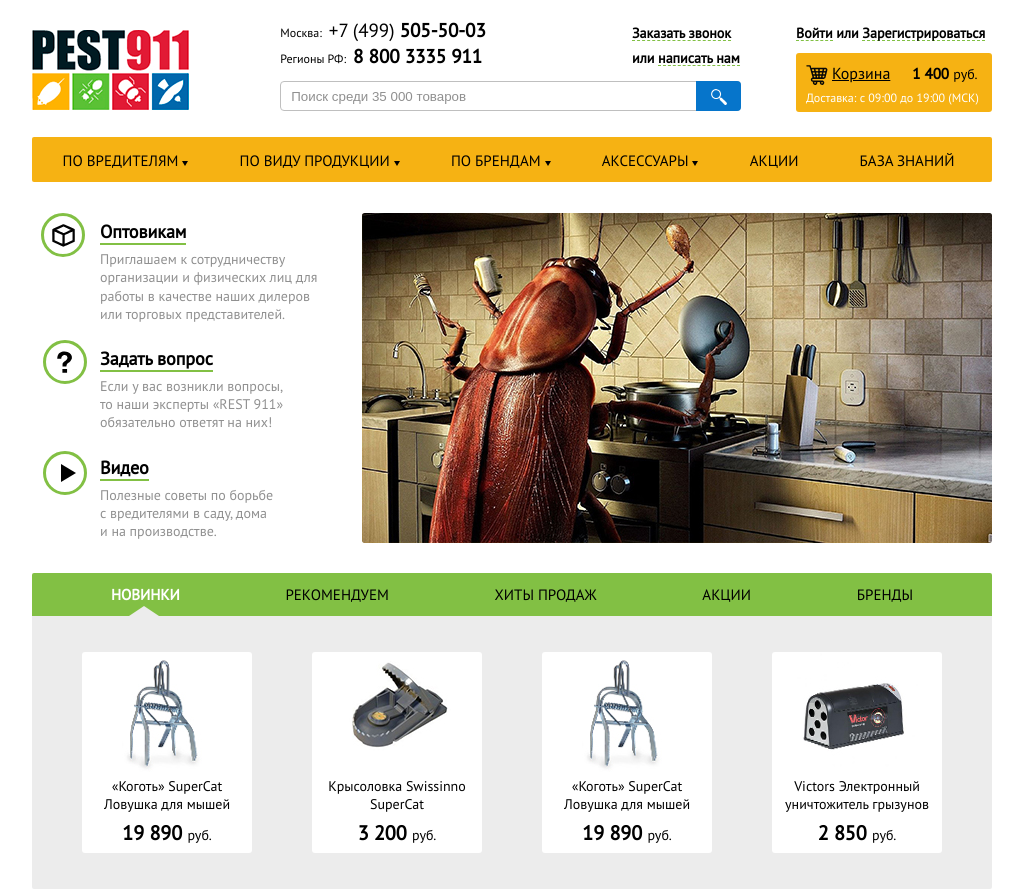
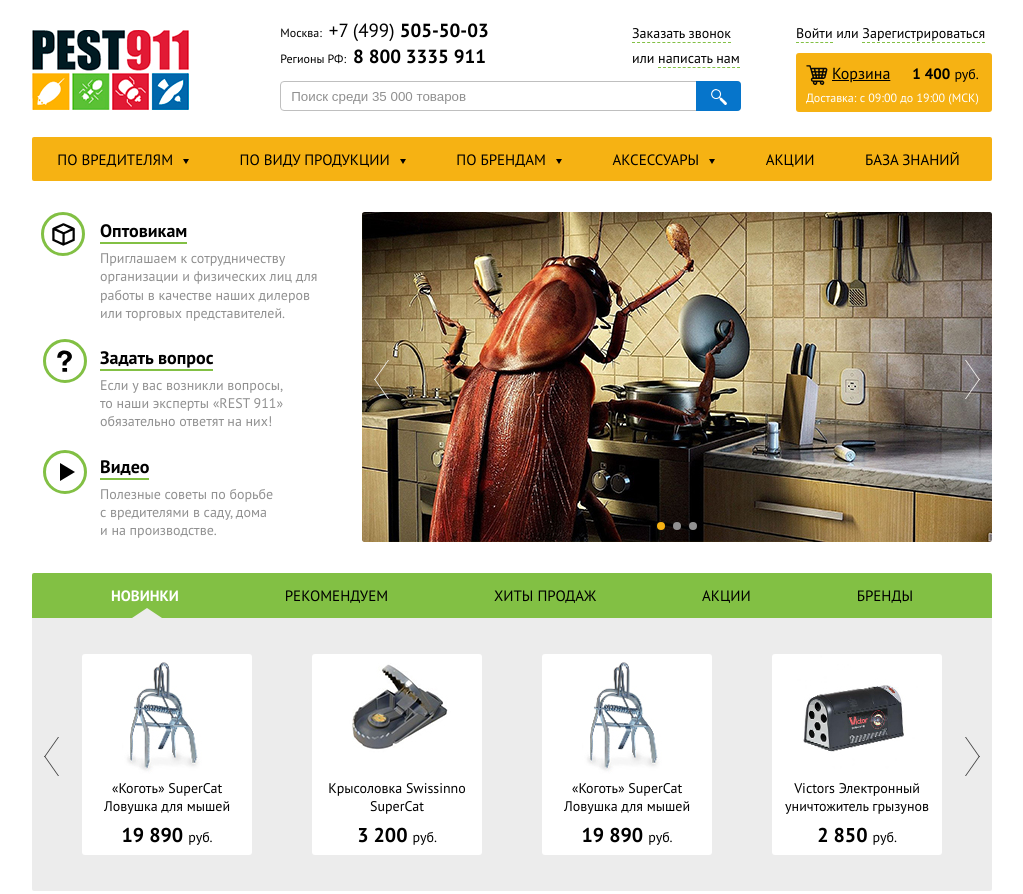
Before and after one commit to Ledyanoy/Ledyanoy.github.io, a plain HTML site: page pest/index.html in a window 1280 px wide. Shown: the top 894 px of the page, without its empty margins (128-1151 px from the left). Drawn offline with Linux system fonts and the light colour scheme.

Commit message:
Add files via upload

```diff
--- a/pest/index.html
+++ b/pest/index.html
@@ -3,6 +3,7 @@
     <head>
       <meta charset="utf-8">
       <link href="styles.css" rel="stylesheet">
+      <link href="scrypt/swiper.min.css" rel="stylesheet">
       <title>Pest911</title>
       <meta name="viewport" content="width=device-width,initial-scale=1">
     </head>
@@ -18,9 +19,9 @@
             <li class="phone__city">Регионы РФ:<a href="tel:88003335911" class="phone__code"><span class="phone__font">8 800 3335 911</span></a>
             </li>
           </ul>
-          <div class="connecting-box__font font">
-              <a href="" class="font font--link">Заказать звонок</a>
-              или <a href="" class="font font--link">написать нам</a>
+          <div class="connecting-box__text text">
+              <a href="" class="text text--link">Заказать&nbsp;звонок</a>
+              или&nbsp;<a href="mailto:" class="text text--link">написать&nbsp;нам</a>
           </div>
           <form class="connecting-box__search">
             <input type="search" placeholder="Поиск среди 35 000 товаров" class="connecting-box__input">
@@ -30,15 +31,14 @@
           </form>
         </div>
         <div class="p-header__buyer-place">
-          <div class="font font--buyer-place">
-            <a href="" class="font font--link">Войти</a>
+          <div class="text">
+            <a href="" class="text text--link">Войти</a>
             или
-            <a href="" class="font font--link">Зарегистрироваться</a>
+            <a href="" class="text text--link">Зарегистрироваться</a>
           </div>
           <div class="p-header__basket basket">
-            <p><a href="" class="basket__icon">Корзина</a><span class="basket__price">1 400</span> <span class="basket__cur">руб.</span>
+            <a href="" class="basket__icon">Корзина</a><span class="basket__price">1 400</span> <span class="basket__cur">руб.</span>
             <span class="basket__delivery">Доставка: с 09:00 до 19:00 (МСК)</span>
-            </p>
           </div>
         </div>
       </header>
@@ -83,9 +83,18 @@
               <p class="present__story">Полезные советы по борьбе с вредителями в саду, дома и на производстве.</p>
             </li>
           </ul>
-          <ul class="present__slider slider">
-            <li><img src="pictures/tarakanishe.jpg" alt="таракан" width="100%"></li>
+          <div class="slider">
+            <div class="swiper-container">
+              <ul class="swiper-wrapper">
+                <li class="swiper-slide"><img src="pictures/tarakanishe.jpg" alt="таракан" width="100%"></li>
+                <li class="swiper-slide"><img src="pictures/tarakanishe.jpg" alt="таракан" width="100%"></li>
+                <li class="swiper-slide"><img src="pictures/tarakanishe.jpg" alt="таракан" width="100%"></li>
               </ul>
+              <div class="swiper-pagination"></div>
+              <div class="swiper-button-prev"></div>
+              <div class="swiper-button-next "></div>
+            </div>
+          </div>
         </div>
         <div class="main__tabs tabs">
           <ul class="tabs__list">
@@ -95,8 +104,11 @@
             <li class="tabs__list-item"><a href="" class="tabs__list-link">акции</a></li>
             <li class="tabs__list-item"><a href="" class="tabs__list-link">бренды</a></li>
           </ul>
-          <ul class="tabs__cards">
-              <li>
+          <div class="slider slider--tabs">
+            <div class="swiper-container swiper-container--tabs">
+              <div class="swiper-wrapper">
+                <ul class="swiper-slide tabs__cards">
+                  <li class="tabs__item">
                     <a href="" class="tabs__card">
                       <div class="tabs__image">
                         <img src="pictures/cogot.jpg" alt="коготь" class="tabs__pic">
@@ -105,7 +117,7 @@
                       <p class="tabs__price">19 890 <span class="tabs__cur">руб.</span></p>
                     </a>
                   </li>
-              <li>
+                  <li class="tabs__item">
                     <a href="" class="tabs__card">
                       <div class="tabs__image">
                         <img src="pictures/kris.jpg" alt="коготь" class="tabs__pic">
@@ -114,7 +126,7 @@
                       <p class="tabs__price">3 200 <span class="tabs__cur">руб.</span></p>
                     </a>
                   </li>
-              <li>
+                  <li class="tabs__item">
                     <a href="" class="tabs__card">
                       <div class="tabs__image">
                         <img src="pictures/cogot.jpg" alt="коготь" class="tabs__pic">
@@ -123,7 +135,7 @@
                       <p class="tabs__price">19 890 <span class="tabs__cur">руб.</span></p>
                     </a>
                   </li>
-              <li>
+                  <li class="tabs__item">
                     <a href="" class="tabs__card">
                       <div class="tabs__image">
                         <img src="pictures/victor.jpg" alt="коготь" class="tabs__pic">
@@ -134,8 +146,14 @@
                   </li>
                 </ul>
               </div>
+              <div class="swiper-pagination"></div>
+              <div class="swiper-button-prev"></div>
+              <div class="swiper-button-next"></div>
+            </div>
+          </div>
+        </div>
         <section class="main__cards">
-          <h2 class="caption-font caption-font--cards">топ вредителей</h2>
+          <h2 class="caption-text main__text">топ вредителей</h2>
           <ul class="cards">
             <li class="cards__item">
               <a href="" class="cards__photo cards__photo--comar"></a>
@@ -165,22 +183,22 @@
         </section>
         <div class="main__interactive interactive">
           <section class="interactive__video">
-            <h2 class="caption-font">Видео</h2>
+            <h2 class="caption-text interactive__video-text">Видео</h2>
             <iframe width="100%" height="100%" src="https://www.youtube.com/embed/JNrRMS4X9ew" frameborder="0" allow="autoplay; encrypted-media" allowfullscreen></iframe>
           </section>
           <section class="interactive__reviews reviews">
-              <h2 class="caption-font">Отзывы</h2>
+              <h2 class="caption-text reviews__text">Отзывы</h2>
               <div class="reviews__member">
                 <p class="reviews__name">Ларина Светлана</p>
-                <p class="reviews__description gray-font">Садовод-любитель. Стаж 2 года</p>
+                <p class="reviews__description gray-text">Садовод-любитель. Стаж 2 года</p>
               </div>
               <p class="reviews__story"><span class="reviews__quotes">&#171</span> Кстати, насчет кротов, был случай: крот проделал ход под сараем. Откопали нору, направили туда отпугиватель. За неделю
                   крот ушел незнамо куда. На улице такие эксперименты не проводила. <span class="reviews__quotes">&#187</span></p>
-              <a href="" class="font-link">Посмотреть все отзывы</a>
+              <a href="" class="text-link">Посмотреть все отзывы</a>
           </section>
           <section class="interactive__subscribe subscribe">
-              <h2 class="caption-font">Подписаться</h2>
-              <p class="gray-font gray-font--subscr">Подпишитесь&nbsp;на&nbsp;рассылку, чтобы&nbsp;первыми узнавать&nbsp;о&nbsp;наших новинках и&nbsp;получать призы</p>
+              <h2 class="caption-text subscribe__text">Подписаться</h2>
+              <p class="gray-text subscribe__gray-text">Подпишитесь&nbsp;на&nbsp;рассылку, чтобы&nbsp;первыми узнавать&nbsp;о&nbsp;наших новинках и&nbsp;получать призы</p>
               <form>
                 <input type="text" class="subscribe__input" placeholder="*Эл. почта">
                 <input type="text" class="subscribe__input" placeholder="Имя">
@@ -188,7 +206,7 @@
                   <button class="button">Подписаться</button>
                 </div>
               </form>
-              <p class="gray-font gray-font--subscr">Заполните <a href="" class="font-link">анкету</a> и получайте индивидуальные предложения!</p>
+              <p class="gray-text subscribe__gray-text">Заполните <a href="" class="text-link">анкету</a> и получайте индивидуальные предложения!</p>
           </section>
         </div>
       </main>
@@ -249,4 +267,17 @@
           </div>
         </div>
       </footer>
+      <script src="scrypt/swiper.min.js"></script>
+      <script>
+        var mySwiper = new Swiper ('.swiper-container', {
+          loop: true,
+          pagination: {
+            el: '.swiper-pagination',
+          },
+          navigation: {
+            nextEl: '.swiper-button-next',
+            prevEl: '.swiper-button-prev',
+          },
+        })
+        </script>
     </body>
--- a/pest/styles.css
+++ b/pest/styles.css
@@ -41,9 +41,18 @@ table {
   border-collapse: collapse;
   border-spacing: 0; }
 
+input {
+  -webkit-border-radius: 0px;
+  -webkit-appearance: none; }
+
 @font-face {
   font-family: "PT Sans";
   src: url(font/PTSans-Regular.woff2); }
+
+@font-face {
+  font-family: "PT Sans";
+  src: url(font/PTSans-Bold.woff2);
+  font-weight: bold; }
 
 .page {
   font-family: "PT Sans", Arial, Georgia;
@@ -92,8 +101,7 @@ table {
         margin: 0; } }
     @media (max-width: 370px) {
       .p-header__cb {
-        flex-direction: column;
-        align-items: center; } }
+        flex-direction: column; } }
   .p-header__buyer-place {
     width: 196px;
     /*for pp*/
@@ -103,15 +111,24 @@ table {
         margin-bottom: 20px; } }
   .p-header__basket {
     margin-top: 7px; }
+  .p-header__image {
+    vertical-align: bottom; }
 
 .connecting-box {
   display: flex;
   flex-wrap: wrap;
   justify-content: space-between; }
+  @media (max-width: 420px) {
+    .connecting-box {
+      flex-direction: column;
+      align-items: center; } }
   .connecting-box__phone {
-    width: 210px; }
-  .connecting-box__font {
+    width: 217px; }
+  .connecting-box__text {
     width: 109px; }
+    @media (max-width: 420px) {
+      .connecting-box__text {
+        width: 250px; } }
   .connecting-box__search {
     width: 100%;
     margin-top: 7px;
@@ -155,19 +172,14 @@ table {
 .phone__font {
   font-weight: bold; }
 
-.font {
+.text {
   font-size: 14px;
-  font-weight: bold;
   line-height: 1.8em; }
-  .font--buyer-place {
-    width: 190px; }
-  .font--link {
-    display: inline-block;
+  .text--link {
     color: #000000;
     text-decoration: none;
-    border-bottom: 1px dashed #82c044;
-    line-height: 1em; }
-    .font--link:hover {
+    border-bottom: 1px dashed #82c044; }
+    .text--link:hover {
       color: #82c044; }
 
 .visually-hidden {
@@ -225,7 +237,7 @@ table {
       align-items: center; } }
 
 .main__tabs {
-  margin-top: 28px;
+  margin-top: 31px;
   /*для pp*/ }
 
 .main__cards {
@@ -239,13 +251,14 @@ table {
 .main__interactive {
   margin-top: 37px; }
 
-.caption-font {
+.main__text {
+  margin-bottom: 37px;
+  /* для pp */
+  margin-left: 9px; }
+
+.caption-text {
   text-transform: uppercase;
-  font-size: 26px;
-  margin-bottom: 37px;
-  /* для pp */ }
-  .caption-font--cards {
-    margin-left: 9px; }
+  font-size: 26px; }
 
 .main-menu {
   width: 100%;
@@ -254,25 +267,23 @@ table {
   border-radius: 2px;
   padding-right: 7px;
   box-sizing: border-box; }
-  @media (max-width: 730px) {
+  @media (max-width: 750px) {
     .main-menu {
       flex-wrap: wrap; } }
-  @media (max-width: 590px) {
+  @media (max-width: 610px) {
     .main-menu {
       flex-direction: column;
       padding: 0; } }
   .main-menu__item {
-    padding-top: 15px;
-    padding-bottom: 14px;
     flex-grow: 1;
     text-align: center;
     position: relative; }
     .main-menu__item:hover .main-menu__sub {
       display: block; }
-    @media (max-width: 730px) {
+    @media (max-width: 750px) {
       .main-menu__item {
-        margin: 0 30px; } }
-    @media (max-width: 590px) {
+        margin: 0 25px; } }
+    @media (max-width: 610px) {
       .main-menu__item {
         padding: 0;
         width: 100%;
@@ -281,6 +292,9 @@ table {
         .main-menu__item:last-child {
           border: none; } }
   .main-menu__link {
+    padding-top: 15px;
+    padding-bottom: 14px;
+    display: block;
     text-decoration: none;
     color: #000000;
     font-size: 15px;
@@ -290,22 +304,18 @@ table {
       color: #fff; }
     .main-menu__link--drop:after {
       content: "";
-      position: absolute;
-      right: -10px;
-      top: 10px;
-      width: 0;
+      position: relative;
+      margin-left: 10px;
+      top: 14px;
       height: 0;
       border-left: 3px solid transparent;
       border-right: 3px solid transparent;
       border-top: 5px solid #000000; }
-      @media (max-width: 590px) {
+      @media (max-width: 610px) {
         .main-menu__link--drop:after {
+          position: absolute;
           right: 20px;
           top: 20px; } }
-    @media (max-width: 590px) {
-      .main-menu__link {
-        display: block;
-        padding: 15px 0; } }
   .main-menu__sub {
     display: none;
     text-align: center;
@@ -317,6 +327,7 @@ table {
     background: #f6b213;
     border-radius: 0 0 2px 2px; }
     .main-menu__sub-link {
+      display: block;
       text-decoration: none;
       color: #000000;
       font-size: 14px;
@@ -421,26 +432,110 @@ table {
     line-height: 1.3em;
     color: #909090; }
 
+.slider {
+  z-index: 0; }
+  @media (max-width: 700px) {
+    .slider {
+      width: 100%; } }
+  .slider .swiper-button-next {
+    background: none; }
+    .slider .swiper-button-next:before {
+      content: "";
+      display: block;
+      position: absolute;
+      width: 1px;
+      height: 20px;
+      top: 10%;
+      right: 35%;
+      background-color: #f2f1ee;
+      transform: skew(35deg); }
+    .slider .swiper-button-next:after {
+      content: "";
+      display: block;
+      position: absolute;
+      width: 1px;
+      height: 20px;
+      bottom: 0%;
+      right: 35%;
+      background-color: #f2f1ee;
+      transform: skew(-35deg); }
+    .slider .swiper-button-next:hover:before {
+      background-color: #82c044; }
+    .slider .swiper-button-next:hover:after {
+      background-color: #82c044; }
+  .slider .swiper-button-prev {
+    background: none; }
+    .slider .swiper-button-prev:before {
+      content: "";
+      display: block;
+      position: absolute;
+      width: 1px;
+      height: 20px;
+      top: 10%;
+      left: 35%;
+      background-color: #f2f1ee;
+      transform: skew(-35deg); }
+    .slider .swiper-button-prev:after {
+      content: "";
+      display: block;
+      position: absolute;
+      width: 1px;
+      height: 20px;
+      bottom: 0%;
+      left: 35%;
+      background-color: #f2f1ee;
+      transform: skew(35deg); }
+    .slider .swiper-button-prev:hover:before {
+      background-color: #82c044; }
+    .slider .swiper-button-prev:hover:after {
+      background-color: #82c044; }
+  .slider .swiper-pagination-bullet {
+    background: #909090;
+    opacity: 1; }
+  .slider .swiper-pagination-bullet-active {
+    background: #f6b213; }
+  .slider--tabs {
+    width: 100%; }
+    .slider--tabs .swiper-button-next:before {
+      background-color: #404040; }
+    .slider--tabs .swiper-button-next:after {
+      background-color: #404040; }
+    .slider--tabs .swiper-button-prev:before {
+      background-color: #404040; }
+    .slider--tabs .swiper-button-prev:after {
+      background-color: #404040; }
+    .slider--tabs .swiper-pagination-bullet {
+      display: none; }
+    .slider--tabs .swiper-pagination-bullet-active {
+      display: none; }
+
+.swiper-container {
+  width: 630px;
+  height: 330px; }
+  @media (max-width: 700px) {
+    .swiper-container {
+      width: 100%;
+      height: 100%; } }
+  .swiper-container--tabs {
+    width: 100%;
+    height: 100%; }
+
 .tabs__list {
   display: flex;
   background-color: #82c044;
   padding: 0 26px;
   border-radius: 2px 2px 0 0; }
-  @media (max-width: 590px) {
+  @media (max-width: 610px) {
     .tabs__list {
       flex-direction: column;
       padding: 0; } }
 
 .tabs__list-item {
-  padding-top: 13px;
-  padding-bottom: 14px;
   flex-grow: 1;
   text-align: center; }
-  @media (max-width: 590px) {
+  @media (max-width: 610px) {
     .tabs__list-item {
-      padding: 0;
       width: 100%;
-      margin: 0;
       border-bottom: 1px solid #000000; }
       .tabs__list-item:last-child {
         border: none; } }
@@ -453,13 +548,12 @@ table {
       position: absolute;
       width: 0;
       height: 0;
-      top: 100%;
-      margin-top: 2px;
-      right: 30%;
+      top: 35px;
+      right: 40%;
       border-left: 15px solid transparent;
       border-right: 15px solid transparent;
       border-bottom: 10px solid #ececec; }
-      @media (max-width: 590px) {
+      @media (max-width: 610px) {
         .tabs__list-item--active .tabs__list-link:after {
           display: none; } }
 
@@ -467,31 +561,34 @@ table {
   text-decoration: none;
   color: #000000;
   font-size: 15px;
-  text-transform: uppercase; }
+  padding-top: 15px;
+  padding-bottom: 15px;
+  text-transform: uppercase;
+  display: block; }
   .tabs__list-link:hover {
     color: #fff; }
-  @media (max-width: 590px) {
-    .tabs__list-link {
-      display: block;
-      padding: 15px 0; } }
 
 .tabs__cards {
   display: flex;
   background-color: #ececec;
   justify-content: space-between;
   padding: 36px 50px;
-  border-radius: 0 0 2px 2px; }
+  border-radius: 0 0 2px 2px;
+  box-sizing: border-box; }
   @media (max-width: 880px) {
     .tabs__cards {
       flex-wrap: wrap;
-      padding: 36px 20px; } }
+      padding: 36px 35px; } }
+  @media (max-width: 830px) {
+    .tabs__cards {
+      padding: 36px 20% 0; } }
   @media (max-width: 790px) {
     .tabs__cards {
       padding: 36px 16% 0; } }
   @media (max-width: 600px) {
     .tabs__cards {
-      padding: 36px 5% 0; } }
-  @media (max-width: 450px) {
+      padding: 36px 8% 0; } }
+  @media (max-width: 460px) {
     .tabs__cards {
       flex-direction: column;
       align-items: center; } }
@@ -513,7 +610,7 @@ table {
     @media (max-width: 450px) {
       .tabs__card:hover {
         margin-bottom: 34px; } }
-  @media (max-width: 790px) {
+  @media (max-width: 830px) {
     .tabs__card {
       margin-bottom: 36px; } }
 
@@ -639,6 +736,8 @@ table {
     @media (max-width: 600px) {
       .interactive__reviews {
         margin-bottom: 20px; } }
+  .interactive__video-text {
+    margin-bottom: 37px; }
 
 .reviews {
   width: 265px; }
@@ -682,6 +781,8 @@ table {
     position: relative;
     top: 2px;
     line-height: 0em; }
+  .reviews__text {
+    margin-bottom: 37px; }
 
 .subscribe {
   width: 220px; }
@@ -704,6 +805,12 @@ table {
     @media (max-width: 600px) {
       .subscribe__btn {
         width: 100%; } }
+  .subscribe__text {
+    margin-bottom: 37px; }
+  .subscribe__gray-text {
+    width: 100%;
+    line-height: 1.3em;
+    margin-bottom: 13px; }
 
 ::-webkit-input-placeholder {
   color: #909090; }
@@ -834,22 +941,16 @@ table {
       order: 4;
       margin-top: 20px; } }
 
-.gray-font {
+.gray-text {
   color: #909090;
   font-size: 14px; }
-  .gray-font--subscr {
-    width: 100%;
-    line-height: 1.3em;
-    margin-bottom: 13px; }
 
-.font-link {
+.text-link {
   font-size: 14px;
   color: #000000;
   text-decoration: none;
-  display: inline-block;
-  border-bottom: 1px solid #82c044;
-  line-height: 1em; }
-  .font-link:hover {
+  border-bottom: 1px solid #82c044; }
+  .text-link:hover {
     color: #82c044; }
 
 .footer-footer {
```
Also changed, not shown: pest/font/PTSans-Bold.woff2 (added), pest/scrypt/swiper.min.css (added), pest/scrypt/swiper.min.js (added). Lines whose indentation alone changed are shown as unchanged.
